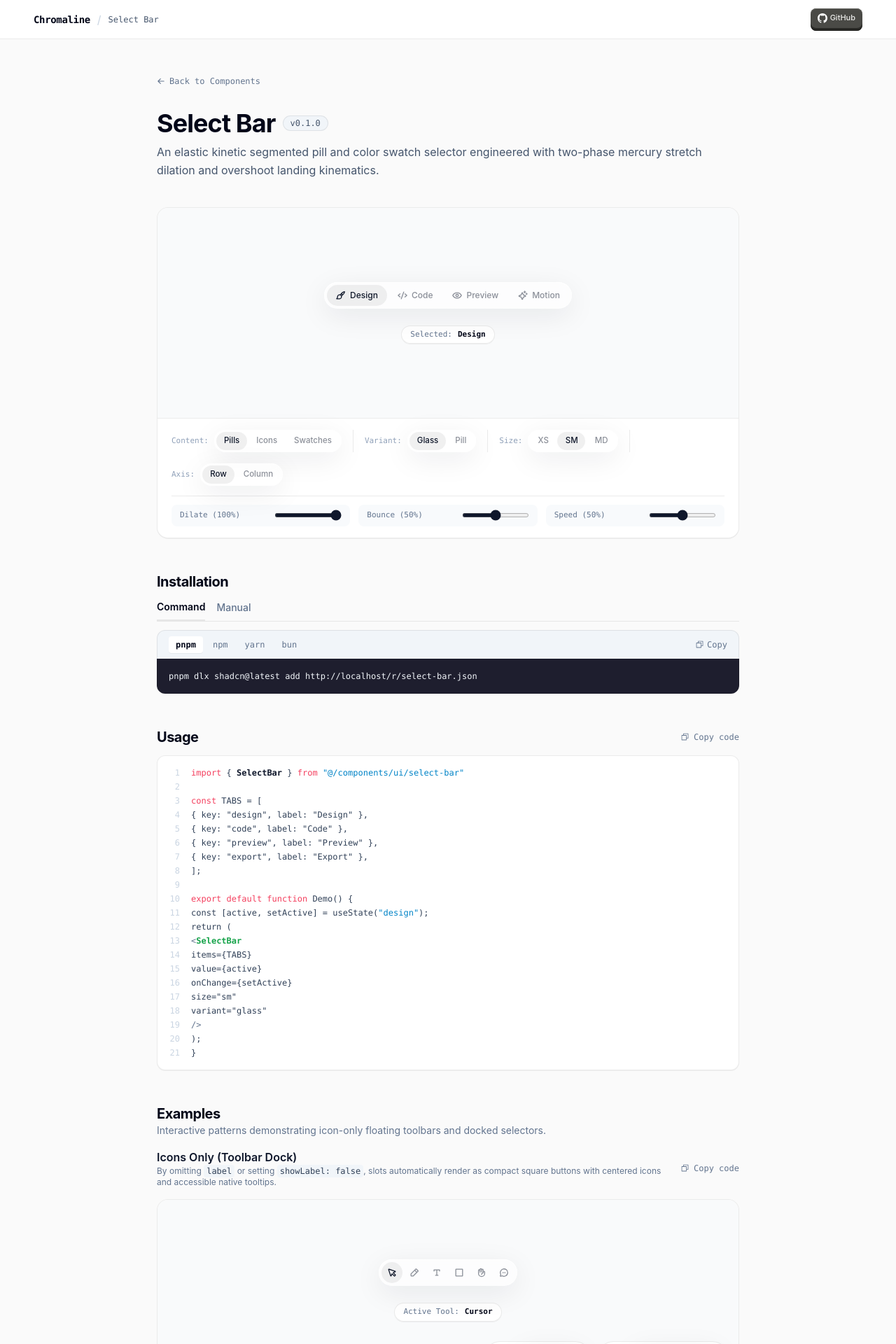
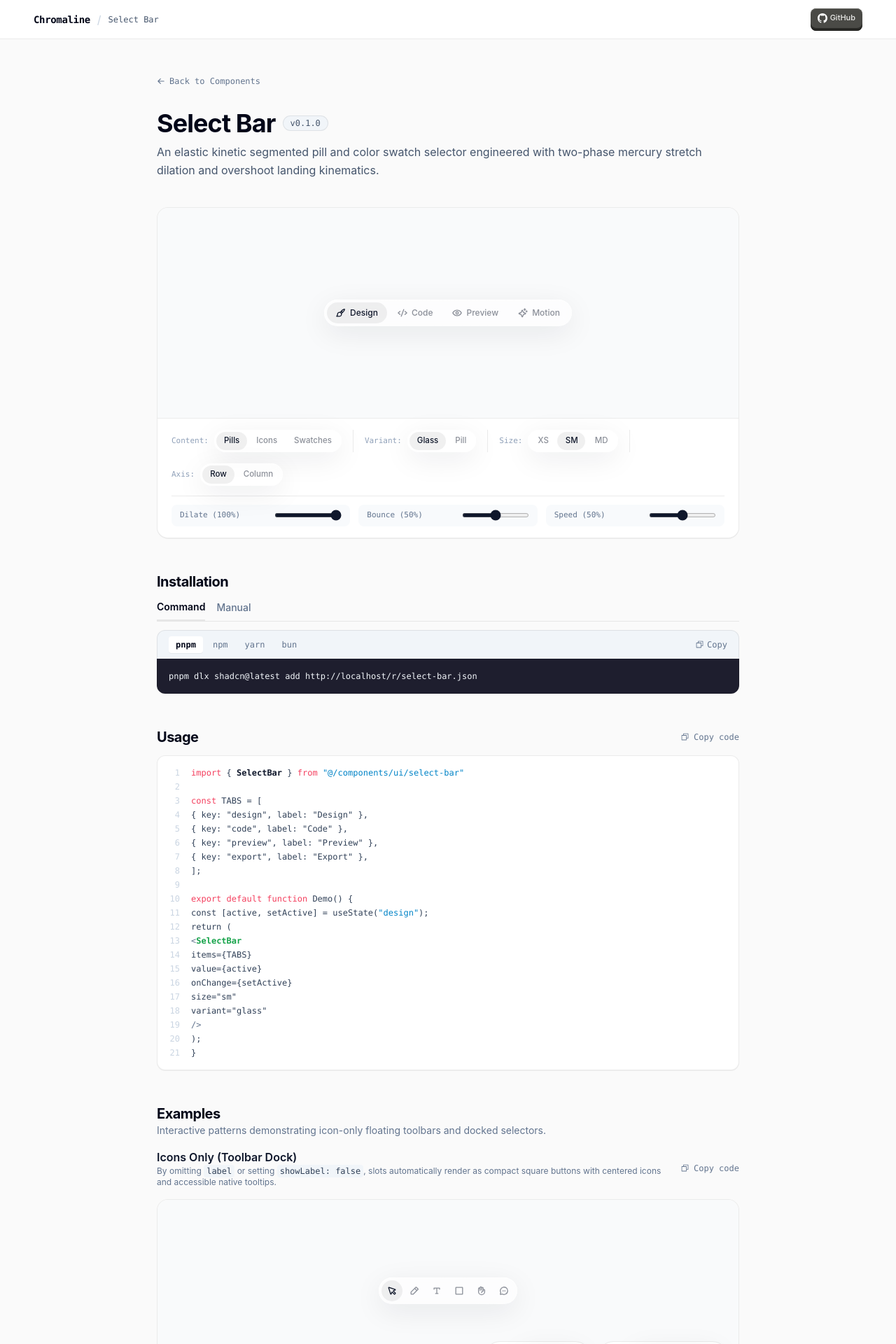
Before and after one commit to ThaminduDasanayake/chromaline, a Next.js app: page /components/select-bar in a window 1280 px wide. Shown: the top 1920 px of the page at 70% size. Built offline with nearby package versions, Linux system fonts and the light colour scheme.

Commit message:
refactor: remove selected value indicator badges from SelectBar playground examples

```diff
--- a/app/components/select-bar/page.tsx
+++ b/app/components/select-bar/page.tsx
@@ -520,7 +520,6 @@ export default function SelectBarPage() {
         <div className="mb-12 overflow-hidden rounded-2xl border border-slate-200/90 bg-white shadow-2xs">
           {/* Canvas Area */}
           <div className="relative flex min-h-[300px] flex-col items-center justify-center bg-[#F9FAFB] p-8 sm:p-12">
-            <div className="flex flex-col items-center gap-6">
             <SelectBar
               key={`${mode}-${axis}-${size}-${variant}`}
               items={currentItems}
@@ -534,12 +533,6 @@ export default function SelectBarPage() {
               speed={speed}
               ariaLabel="Interactive playground selector"
             />
-
-              <div className="flex items-center gap-2 rounded-full border border-slate-200/80 bg-white/90 px-3 py-1 font-mono text-[11px] text-slate-500 shadow-2xs">
-                <span>Selected:</span>
-                <span className="font-semibold text-slate-950 capitalize">{currentValue}</span>
-              </div>
-            </div>
           </div>
 
           {/* Interactive Controls Bar */}
@@ -804,7 +797,6 @@ export default function SelectBarPage() {
             {/* Live Interactive Stage */}
             <div className="relative overflow-hidden rounded-2xl border border-slate-200/90 bg-white shadow-2xs">
               <div className="relative flex min-h-[260px] flex-col items-center justify-center bg-[#F9FAFB] p-8 sm:p-12">
-                <div className="flex flex-col items-center gap-6">
                 <SelectBar
                   items={ICON_OPTIONS}
                   value={exampleIconTool}
@@ -814,12 +806,6 @@ export default function SelectBarPage() {
                   axis={exampleIconAxis}
                   ariaLabel="Canvas drawing tools"
                 />
-
-                  <div className="flex items-center gap-2 rounded-full border border-slate-200/80 bg-white/95 px-3 py-1 font-mono text-[11px] text-slate-500 shadow-2xs">
-                    <span>Active Tool:</span>
-                    <span className="font-semibold text-slate-950 capitalize">{exampleIconTool}</span>
-                  </div>
-                </div>
 
                 {/* Quick Interactive Stage Controls */}
                 <div className="mt-6 flex flex-wrap items-center justify-center gap-3 sm:absolute sm:right-4 sm:bottom-4 sm:mt-0">
```
Lines whose indentation alone changed are shown as unchanged.
